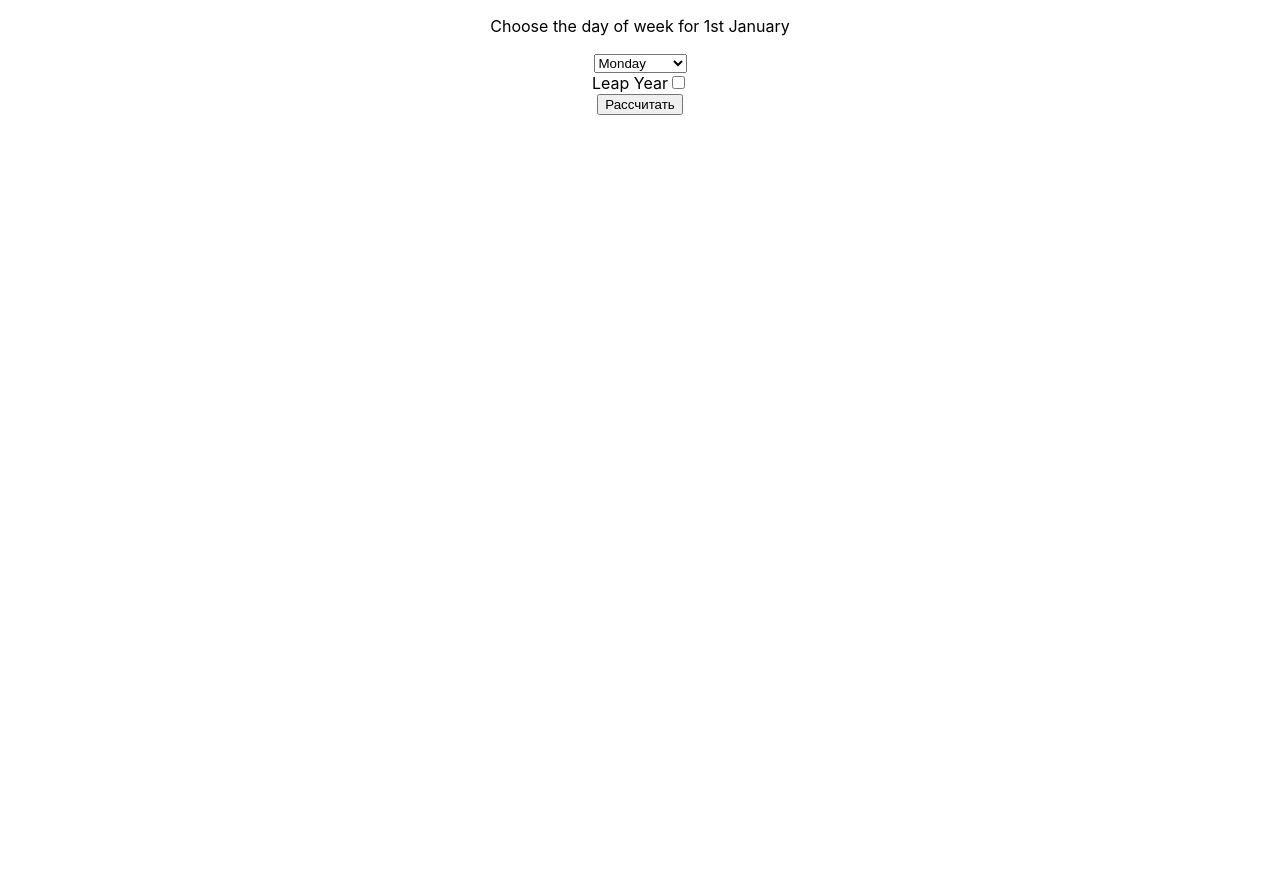
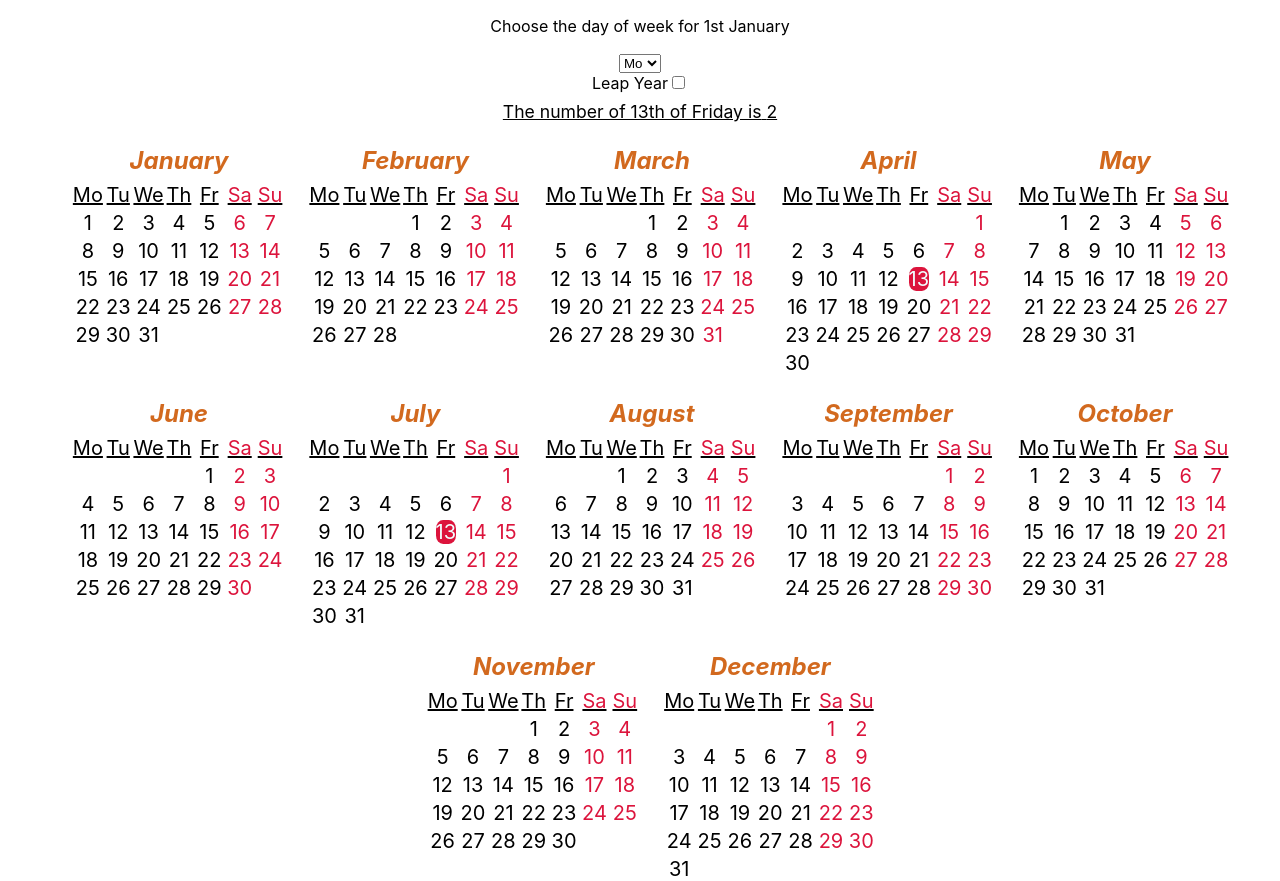
Before and after one commit to AlexeySitnikov/friday13, a React (Create React App) app: page / in a window 1280 px wide. Before the commit the page ends 800 px from the top, so only its background shows below. Built offline with nearby package versions, Linux system fonts and the light colour scheme.

Commit message:
small visualization as well as small refactoring

```diff
--- a/src/App.css
+++ b/src/App.css
@@ -8,6 +8,15 @@
 
 
 .Calendar{
+  display:flex;
+  flex-wrap: wrap;
+  justify-content: center;
+}
+
+.Friday13{
   display: flex;
-  flex-direction: column;
+  justify-content: center;
+  margin-top: 8px;
+  text-decoration:underline;
+  font-size: 1.1rem;
 }
--- a/src/App.js
+++ b/src/App.js
@@ -4,38 +4,23 @@ import './App.css'
 import { Days } from './components/Days/Day'
 import { CalculateFridays13 } from './components/CalculateFridays13/CalculateFridays13'
 import { Month } from './components/Calendar/Month'
+import { nameOfMonthes } from './components/constrains/nameOfMonthes'
+import { nameOfDays } from './components/constrains/nameOfDays'
 
 function App() {
   const [leapYear, setLeapYear] = useState(false)
-  const [dayOfWeek, setDayOfWeek] = useState('Monday')
-  const [showCalendar, setShowCalendar] = useState(false)
+  const [dayOfWeek, setDayOfWeek] = useState(nameOfDays[0])
 
   const onClickCheckBoxHandler = (e) => {
     e.stopPropagation()
     setLeapYear(!leapYear)
   }
 
-  const onClickCalculateButtonHandler = (e) => {
-    e.stopPropagation()
-    e.preventDefault()
-    // console.log(`count of 13th of Friday is
-    // ${CalculateFridays13({ dayOfWeek, leapYear }).countOfFridays13}`)
-    // console.log(CalculateFridays13({ dayOfWeek, leapYear }).Year)
-    setShowCalendar(true)
-  }
-
-  if (showCalendar) {
   const currentYear = CalculateFridays13({ dayOfWeek, leapYear }).Year
   const monthes = Object.keys(currentYear).map((month) => currentYear[month])
 
   return (
-      <div className="Calendar">
-        {monthes.map((month) => <Month key={crypto.randomUUID()} month={month} />)}
-      </div>
-    )
-  }
-
-  return (
+    <>
       <div className="App">
         <div>
           <p>Choose the day of week for 1st January</p>
@@ -47,10 +32,18 @@ function App() {
             <input type="checkbox" name="leapYear" checked={leapYear} onChange={onClickCheckBoxHandler} />
           </label>
         </div>
-      <div>
-        <button type="button" onClick={onClickCalculateButtonHandler}>Рассчитать</button>
       </div>
+      <div className="Friday13">
+        The number of 13th of Friday is
+        {' '}
+        {CalculateFridays13({ dayOfWeek, leapYear }).countOfFridays13}
       </div>
+      <div className="Calendar">
+        {monthes.map((month, index) => (
+          <Month key={crypto.randomUUID()} month={month} monthName={nameOfMonthes[index]} />))}
+      </div>
+
+    </>
   )
 }
 
--- a/src/components/CalculateFridays13/CalculateFridays13.js
+++ b/src/components/CalculateFridays13/CalculateFridays13.js
@@ -1,15 +1,14 @@
+/* eslint-disable no-restricted-syntax */
 /* eslint-disable guard-for-in */
-/* eslint-disable no-restricted-syntax */
-import { daysOrder } from '../constrains/daysOrder'
 import { getCurrentYear } from '../constrains/getCurrentYear'
 import { getDayOfWeek } from '../constrains/getDayOfWeek'
+import { nameOfDays } from '../constrains/nameOfDays'
 
 export function CalculateFridays13({ dayOfWeek, leapYear }) {
   const currentYear = getCurrentYear({ leapYear })
-  const Year = {
-  }
+  const Year = {}
 
-  let startDay = daysOrder[dayOfWeek]
+  let startDay = nameOfDays.findIndex((day) => (day === dayOfWeek)) + 1
   let countOfFridays13 = 0
 
   for (const month in currentYear) {
@@ -18,13 +17,13 @@ export function CalculateFridays13({ dayOfWeek, leapYear }) {
     for (let day = 1; day <= days; day += 1) {
       Year[month].push(getDayOfWeek({ day, startDay }))
       if (day === days) {
-        startDay = daysOrder[getDayOfWeek({ day, startDay })] + 1
+        const dayName = getDayOfWeek({ day, startDay })
+        startDay = nameOfDays.findIndex((el) => (el === dayName)) + 2
       }
-      if ((day === 13) && (getDayOfWeek({ day, startDay }) === 'Friday')) {
+      if ((day === 13) && (getDayOfWeek({ day, startDay }) === 'Fr')) {
         countOfFridays13 += 1
       }
     }
   }
-  // console.log({ Year })
   return { countOfFridays13, Year }
 }
--- a/src/components/Calendar/Day.js
+++ b/src/components/Calendar/Day.js
@@ -1,5 +1,25 @@
-export function Day({ day }) {
+import style from './style.module.css'
+
+export function Day({ day, dayOfWeek }) {
   return (
-    <div>{day}</div>
+    <div className={
+      (
+        ((dayOfWeek === 6) || (dayOfWeek === 7) || (day === 'Sa') || (day === 'Su'))
+      )
+        ? `${style.hollyday}`
+        : `${style.day}`
+      }
+    >
+      <div className={
+        (
+          (day === 13) && (dayOfWeek === 5)
+        )
+          ? `${style.friday13}`
+          : ''
+        }
+      >
+        {day}
+      </div>
+    </div>
   )
 }
--- a/src/components/Calendar/Month.js
+++ b/src/components/Calendar/Month.js
@@ -1,33 +1,42 @@
-import { daysOrder } from '../constrains/daysOrder'
+import { nameOfDays } from '../constrains/nameOfDays'
 import { Day } from './Day'
+import { Week } from './Week'
 import style from './style.module.css'
 
-export function Month({ month }) {
-  const startDay = daysOrder[month[0]]
-  let week = ['-', '-', '-', '-', '-', '-', '-']
-
-  // let i = 0
-  // for (let index = 0; index < (startDay - 1); index += 1) {
-  //   // week.push('-')
-  //   i = index + 1
-  // }
+export function Month({ month, monthName }) {
+  const startDay = nameOfDays.findIndex((day) => (day === month[0])) + 1
+  const weeksOfMonth = {}
+  let weeksCount = 0
+  weeksOfMonth[weeksCount] = ['', '', '', '', '', '', '']
 
   let i = startDay - 1
   for (let index = 0; index < month.length; index += 1) {
     if ((i === 6) || (index === month.length - 1)) {
-      week[i] = month[index]
+      weeksOfMonth[weeksCount][i] = index + 1
+      if ((index !== month.length - 1)) {
+        weeksCount += 1
+        weeksOfMonth[weeksCount] = ['', '', '', '', '', '', '']
+      }
       i = -1
-      console.log({ week })
-      week = ['-', '-', '-', '-', '-', '-', '-']
     } else {
-      week[i] = month[index]
+      weeksOfMonth[weeksCount][i] = index + 1
     }
     i += 1
   }
 
+  const weeks = Object.keys(weeksOfMonth).map((week) => weeksOfMonth[week])
+
   return (
     <div className={`${style.month}`}>
-      {month.map((day) => <Day day={day} key={crypto.randomUUID()} />)}
+      <div className={`${style.monthName}`}>
+        {monthName}
+      </div>
+      <div className={`${style.nameOfDays}`}>
+        <div className={`${style.week}`}>
+          {nameOfDays.map((nameOfDay) => <Day day={nameOfDay} key={crypto.randomUUID()} />)}
+        </div>
+      </div>
+      {weeks.map((week) => <Week week={week} key={crypto.randomUUID()} />)}
     </div>
   )
 }
--- a/src/components/Calendar/Week.js
+++ b/src/components/Calendar/Week.js
@@ -0,0 +1,12 @@
+import { Day } from './Day'
+import style from './style.module.css'
+
+export function Week({ week }) {
+  return (
+    <div className={`${style.week}`}>
+      {week.map((day, index) => (
+        <Day day={day} dayOfWeek={index + 1} key={crypto.randomUUID()} />
+      ))}
+    </div>
+  )
+}
--- a/src/components/Calendar/style.module.css
+++ b/src/components/Calendar/style.module.css
@@ -1,8 +1,48 @@
 .month{
   display: flex;
   flex-direction: column;
+  margin-top: 24px;
+  margin-left: 24px;
+}
+
+.monthName{
+  display: flex;
+  justify-content: center;
+  font-style: italic;
+  font-size: 24px;
+  font-weight: bold;
+  color: chocolate;
 }
 
 .week{
+  display: grid;
+  grid-template-columns: repeat(7, 1fr);
+  margin-top: 4px;
+}
+
+.day{
   display: flex;
+  justify-content: center;
+  font-size: 20px;
 }
+
+.hollyday{
+  display: flex;
+  justify-content: center;
+  color: crimson;
+  font-size: 20px;
+
+}
+
+.nameOfDays{
+  margin-top: 4px;
+  text-decoration: underline;
+}
+
+.friday13{
+  display: flex;
+  justify-content: center;
+  background-color:crimson;
+  border-radius: 35%;
+  color: azure;
+}
--- a/src/components/Months/SingleMonth.js
+++ /dev/null
@@ -1,5 +0,0 @@
-export function SingleMonth({ month }) {
-  return (
-    <option value={`${month}`}>{`${month}`}</option>
-  )
-}
--- a/src/components/constrains/daysOrder.js
+++ /dev/null
@@ -1,9 +0,0 @@
-export const daysOrder = {
-  Monday: 1,
-  Tuesday: 2,
-  Wednesday: 3,
-  Thursday: 4,
-  Friday: 5,
-  Saturnday: 6,
-  Sunday: 7,
-}
--- a/src/components/constrains/nameOfDays.js
+++ b/src/components/constrains/nameOfDays.js
@@ -1,9 +1,9 @@
 export const nameOfDays = [
-  'Monday',
-  'Tuesday',
-  'Wednesday',
-  'Thursday',
-  'Friday',
-  'Saturnday',
-  'Sunday',
+  'Mo',
+  'Tu',
+  'We',
+  'Th',
+  'Fr',
+  'Sa',
+  'Su',
 ]
--- /dev/null
+++ b/src/components/constrains/nameOfMonthes.js
@@ -0,0 +1,14 @@
+export const nameOfMonthes = [
+  'January',
+  'February',
+  'March',
+  'April',
+  'May',
+  'June',
+  'July',
+  'August',
+  'September',
+  'October',
+  'November',
+  'December',
+]
```
Also changed, not shown: src/components/Months/Month.js (deleted, +0 -29 lines). Lines whose indentation alone changed are shown as unchanged.
